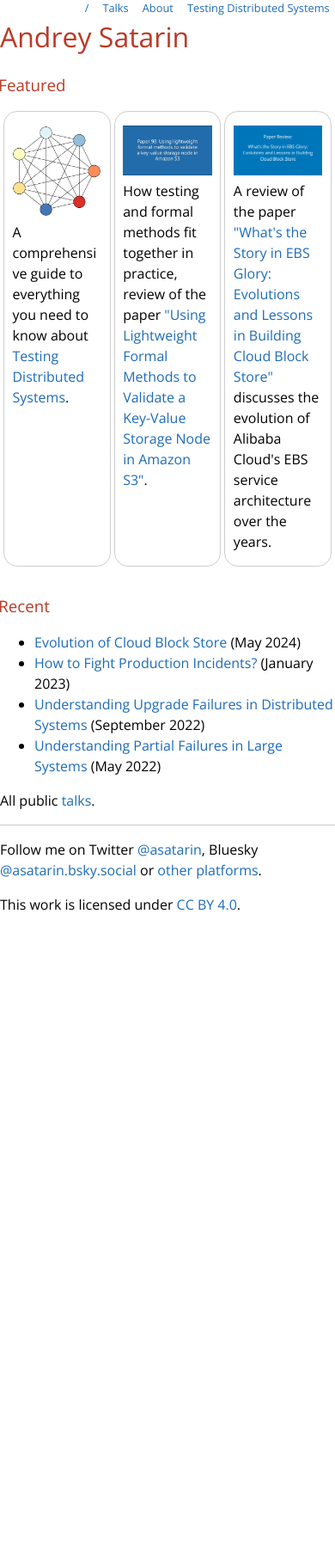
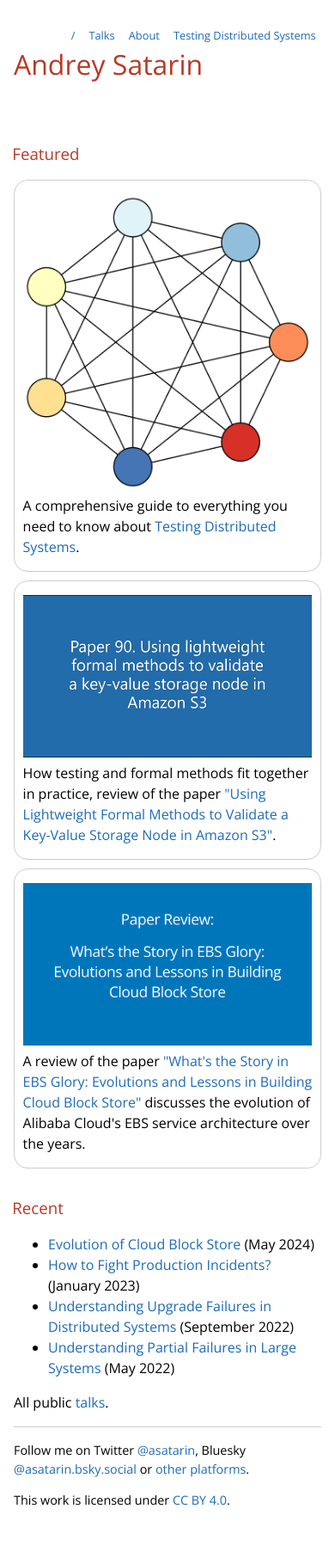
Before and after one commit to asatarin/asatarin.github.io, a Jekyll site: the page built from index.md, in a window 390 px wide. Shown: the whole page at 86% size. Built offline with Jekyll 4.4.1, drawn with Linux system fonts in a browser that asks for light colours; nearby versions of some CDN libraries; our own code applies the rules of GitHub Pages for plain Markdown files; library files that are not in the unit come from our copies; before the commit the page ends 1096 px from its top, so only the background shows below that.

Commit message:
Fix width breakpoints

```diff
--- a/_sass/_theme.scss
+++ b/_sass/_theme.scss
@@ -5,19 +5,19 @@
 // See for inspiration https://lyra.horse/blog/2025/08/you-dont-need-js/
 
 @mixin large {
-  @media screen and (min-width: #{var(--large-breakpoint)}) {
+  @media screen and (min-width: #{$large-breakpoint}) {
     @content;
   }
 }
 
 @mixin medium {
-  @media screen and (min-width: #{var(--medium-breakpoint)}) and (max-width: #{var(--large-breakpoint)}) {
+  @media screen and (min-width: #{$medium-breakpoint}) and (max-width: #{$large-breakpoint}) {
     @content;
   }
 }
 
 @mixin small {
-  @media screen and (max-width: #{var(--medium-breakpoint)}) {
+  @media screen and (max-width: #{$medium-breakpoint}) {
     @content;
   }
 }
--- a/_sass/_variables.scss
+++ b/_sass/_variables.scss
@@ -1,8 +1,4 @@
 :root {
-  // Breakpoints
-  --large-breakpoint: 64em !default;
-  --medium-breakpoint: 42em !default;
-
   // Headers
   --header-heading-color: #000;
   --header-bg-color: #fff;
@@ -23,3 +19,7 @@
   --table-border-color: #e9ebec;
   --hr-border-color: #cdcdcd;
 }
+
+// Breakpoints
+$large-breakpoint: 64em !default;
+$medium-breakpoint: 42em !default;
```
